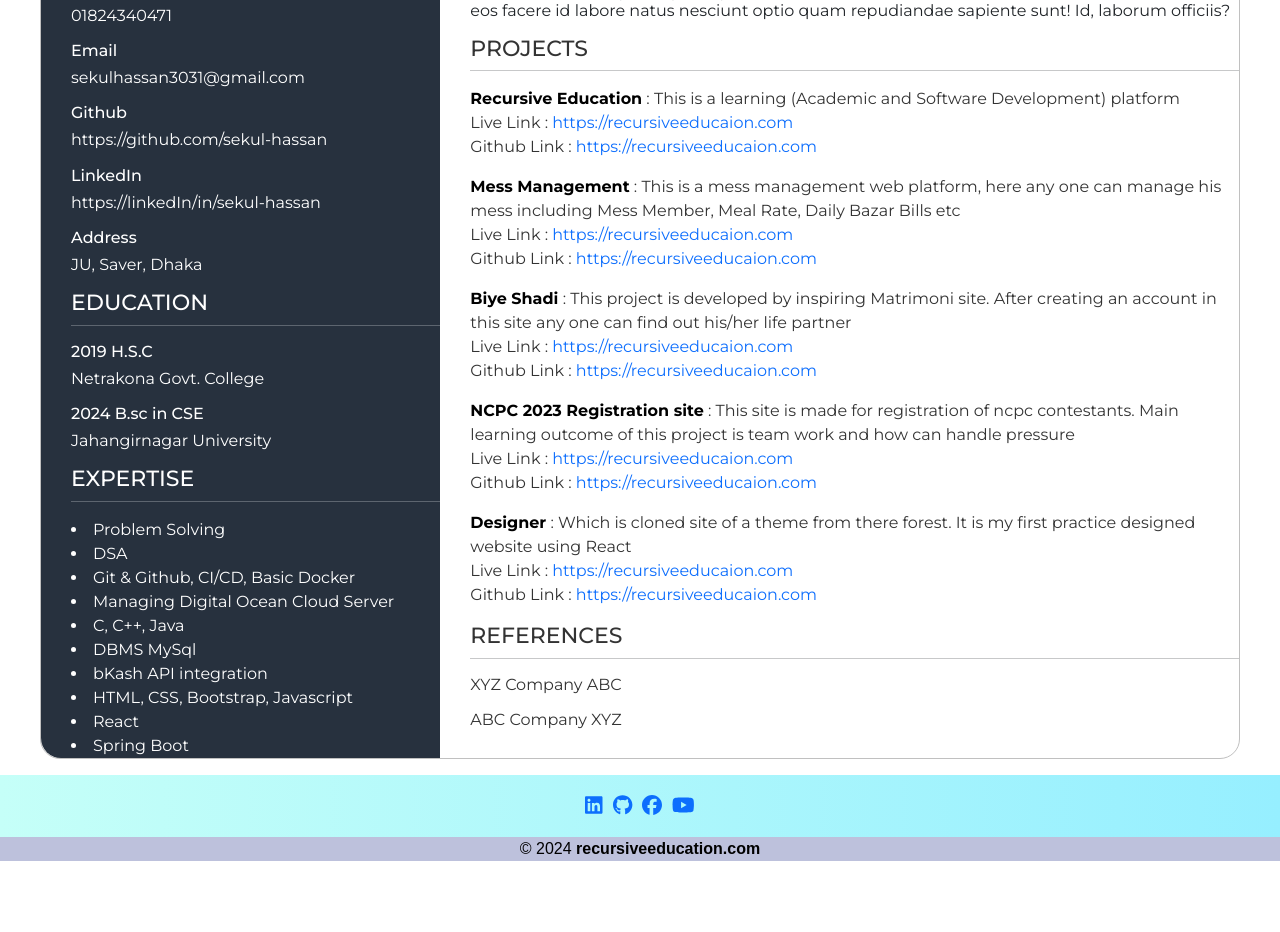
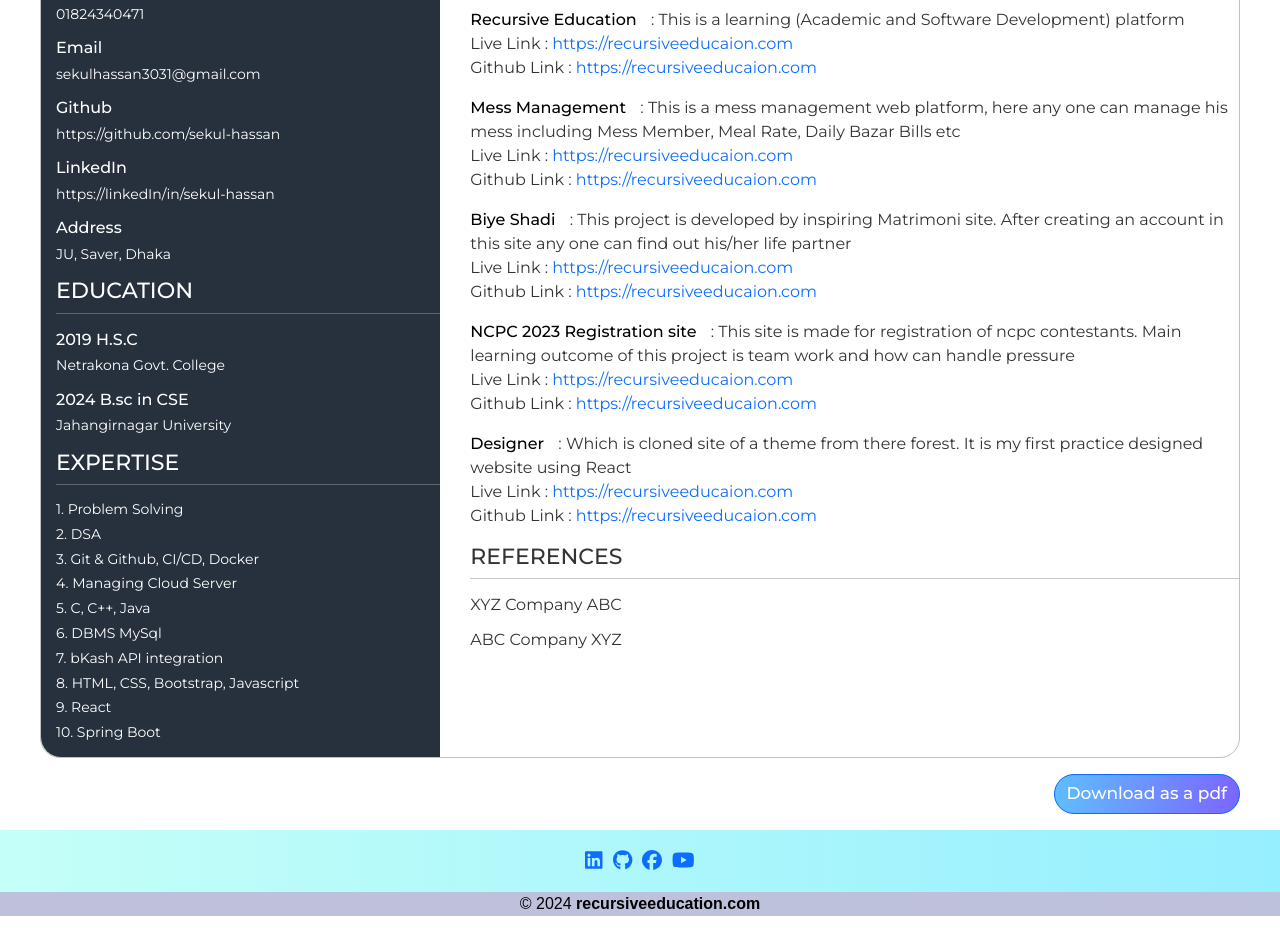
Before and after one commit to sekul-hassan/portfoliio, a React (Create React App) app: page /resume in a window 1280 px wide. Shown: the part 280-1212 px from the top of the page. Before the commit the page ends 1157 px from the top, so only its background shows below. Built offline with nearby package versions, Linux system fonts and the light colour scheme.

Commit message:
resume download completed

```diff
--- a/src/App.css
+++ b/src/App.css
@@ -1,38 +1,3 @@
-.App {
-  text-align: center;
+.pl-3{
+  padding-right: 10px!important;
 }
-
-.App-logo {
-  height: 40vmin;
-  pointer-events: none;
-}
-
-@media (prefers-reduced-motion: no-preference) {
-  .App-logo {
-    animation: App-logo-spin infinite 20s linear;
-  }
-}
-
-.App-header {
-  background-color: #282c34;
-  min-height: 100vh;
-  display: flex;
-  flex-direction: column;
-  align-items: center;
-  justify-content: center;
-  font-size: calc(10px + 2vmin);
-  color: white;
-}
-
-.App-link {
-  color: #61dafb;
-}
-
-@keyframes App-logo-spin {
-  from {
-    transform: rotate(0deg);
-  }
-  to {
-    transform: rotate(360deg);
-  }
-}
--- a/src/Assets/CSS/Custom.css
+++ b/src/Assets/CSS/Custom.css
@@ -95,6 +95,12 @@
     font-weight: 400;
     color: var(--color7);
 }
+.resumeDescription{
+    font-size: 14px;
+    font-family: Montserrat, serif;
+    font-weight: 400;
+    color: var(--color7);
+}
 .boldDescription{
     font-size: 16px;
     font-family: Montserrat, serif;
--- a/src/Assets/CSS/Resume.css
+++ b/src/Assets/CSS/Resume.css
@@ -6,7 +6,7 @@
 .resumeLeft{
     background-color: #27313e;
     border-radius: 20px 0 0 20px;
-    padding: 0 0 0 30px !important;
+    padding: 0 0 0 15px !important;
 }
 .resumeRight{
     padding: 10px 0 10px 30px !important;
@@ -19,3 +19,19 @@
 .hrClass{
     margin: 0;
 }
+.btnBody{
+    margin: 0 40px;
+}
+.btnDownload{
+    background-image: var(--gradient2);
+    font-family: Montserrat, serif;
+    font-weight: 500;
+    font-size: 17px;
+    color: white;
+    border-radius: 20px;
+}
+.btnDownload:hover{
+    background-image: var(--gradient3);
+    border: 1px solid silver;
+    color: black;
+}
--- /dev/null
+++ b/src/Components/DownloadBtn.js
@@ -0,0 +1,14 @@
+import React from 'react';
+import {Button, Container} from "react-bootstrap";
+
+function DownloadBtn({savePdf}) {
+    return (
+        <Container fluid="true" className="btnBody mb-3">
+            <div className="d-flex justify-content-end">
+                <Button onClick={savePdf} className="btnDownload">Download as a pdf</Button>
+            </div>
+        </Container>
+    );
+}
+
+export default DownloadBtn;
--- a/src/Components/ResumeComponent.js
+++ b/src/Components/ResumeComponent.js
@@ -5,9 +5,10 @@ import resumeInfo from "../Configuration/ResumeConfig";
 
 function ResumeComponent(props) {
     return (
-       <Container fluid="true" className="mt-4 mb-3 resumeBody text-white">
+       <Container id="resume_component" fluid="true" className="mt-4 mb-3 resumeBody text-white">
            <Row className="mx-0">
                <Col md={4} sm={4} lg={4} className="resumeLeft px-0">
+                   <div className="mb-3">
                        <div>
                            <img className="resumeProfile mt-3" src={resumeInfo.mySelf.photo} alt=""/>
                        </div>
@@ -17,7 +18,7 @@ function ResumeComponent(props) {
                            resumeInfo.contact.map((data)=> (
                                <Fragment>
                                    <h4 className="boldDescription text-white mt-3">{data.name}</h4>
-                               <h5 className="description text-white">{data.value}</h5>
+                                   <h5 className="resumeDescription text-white">{data.value}</h5>
                                </Fragment>
                            ))
                        }
@@ -27,28 +28,29 @@ function ResumeComponent(props) {
                            resumeInfo.education.map((data)=>(
                                <Fragment>
                                    <h4 className="boldDescription text-white mt-3">{data.degree}</h4>
-                               <h4 className="description text-white">{data.institute}</h4>
+                                   <h4 className="resumeDescription text-white">{data.institute}</h4>
                                </Fragment>
                            ))
                        }
                        <h4 className="title text-white mt-3">Expertise</h4>
                        <hr className="hrClass mb-3"/>
                        {
-                       resumeInfo.expertise.map((data)=> (
-                           <li className="description text-white">{data.name}</li>
+                           resumeInfo.expertise.map((data,idx)=> (
+                               <h5 className="resumeDescription text-white">{idx+1}. {data.name}</h5>
                            ))
                        }
+                   </div>
                </Col>
                <Col md={8} sm={8} lg={8} className="resumeRight px-0 text-dark">
                    <h3 className="title">{resumeInfo.mySelf.name}</h3>
-                   <h5 className="boldDescription">{resumeInfo.mySelf.designation}</h5>
-                   <h6 className="description text-dark">{resumeInfo.mySelf.description}</h6>
+                   <h5 className="boldDescription pl-3">{resumeInfo.mySelf.designation}</h5>
+                   <h6 className="description text-dark mt-4 pl-3">{resumeInfo.mySelf.description}</h6>
                    <h4 className="title mt-3">Projects</h4>
                    <hr className="hrClass text-dark"/>
                    {
                        resumeInfo.projects.map((data)=> (
                            <div className="mt-3 description">
-                               <a className="text-decoration-none boldDescription" href="https://recursiveeducaion.com" target="_blank" rel="noreferrer"><strong>{data.name}</strong></a> : {data.description}
+                               <a className="text-decoration-none boldDescription pl-3" href="https://recursiveeducaion.com" target="_blank" rel="noreferrer">{data.name}</a> : {data.description}
                                <br/>
                                {data.liveLink && <Fragment>Live Link : <a className="text-decoration-none" href={data.liveLink} target="_blank" rel="noreferrer"> {data.liveLink} </a></Fragment>}
                                <br/>
--- a/src/Configuration/ResumeConfig.js
+++ b/src/Configuration/ResumeConfig.js
@@ -15,8 +15,8 @@ const resumeInfo = {
     expertise:[
         {id:1, name:"Problem Solving"},
         {id:2, name:"DSA"},
-        {id:3, name:"Git & Github, CI/CD, Basic Docker"},
-        {id:4, name:"Managing Digital Ocean Cloud Server"},
+        {id:3, name:"Git & Github, CI/CD, Docker"},
+        {id:4, name:"Managing Cloud Server"},
         {id:5, name:"C, C++, Java"},
         {id:6, name:"DBMS MySql"},
         {id:7, name:"bKash API integration"},
@@ -28,7 +28,7 @@ const resumeInfo = {
         photo:profile,
         name:"SEKUL HASSAN",
         designation:"Software Engineer",
-        description:"Lorem ipsum dolor sit amet, consectetur adipisicing elit. Eveniet harum inventore nam neque nisi quae quasi quisquam quo, rem repellat. Accusamus aliquam animi asperiores aspernatur consequuntur deleniti, facilis fugiat hic maiores officiis quia quis repudiandae sint, sit voluptas. Atque aut consequuntur corporis culpa cum deserunt doloremque, doloribus eligendi eos fugit mollitia numquam repudiandae. A ab asperiores, aspernatur commodi cumque debitis dignissimos dolore ex harum impedit ipsa itaque labore laboriosam magni molestiae mollitia, nemo non omnis quam quia repudiandae sed ut vitae! Accusantium architecto at, delectus ea eos facere id labore natus nesciunt optio quam repudiandae sapiente sunt! Id, laborum officiis?"
+        description:"Sekul Hassan is a skilled Software Engineer with a strong foundation in web development and project management. With a passion for creating efficient and user-friendly solutions, Sekul has demonstrated expertise in both academic and professional settings."
     },
     projects:[
         {id:1, name:"Recursive Education", description:"This is a learning (Academic and Software Development) platform",liveLink:"https://recursiveeducaion.com",gitHubLink:"https://recursiveeducaion.com"},
--- a/src/Pages/Resume.js
+++ b/src/Pages/Resume.js
@@ -2,12 +2,22 @@ import React, {Fragment} from 'react';
 import Menu from "../Components/Menu";
 import Footer from "../Components/Footer";
 import ResumeComponent from "../Components/ResumeComponent";
+import DownloadBtn from "../Components/DownloadBtn";
+import html2pdf from "html2pdf.js/src";
 
 function Resume(props) {
+    const savePdf = (e)=>{
+        e.preventDefault();
+        const element = document.getElementById("resume_component");
+        html2pdf(undefined, undefined)
+            .from(element)
+            .save("ss201001")
+    }
     return (
       <Fragment>
           <Menu/>
           <ResumeComponent/>
+          <DownloadBtn savePdf={savePdf}/>
           <Footer/>
       </Fragment>
     );
```
Lines whose indentation alone changed are shown as unchanged.
